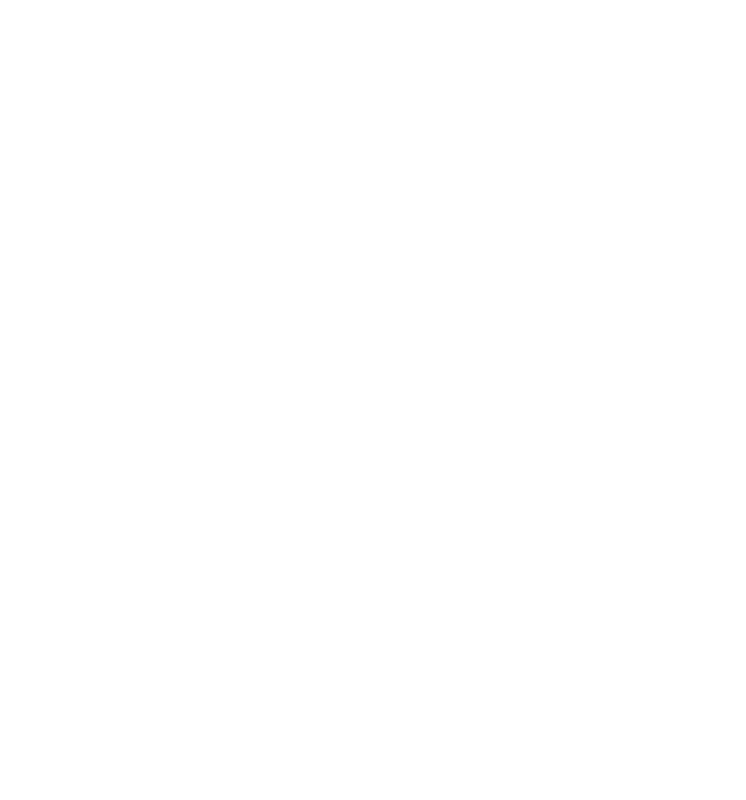
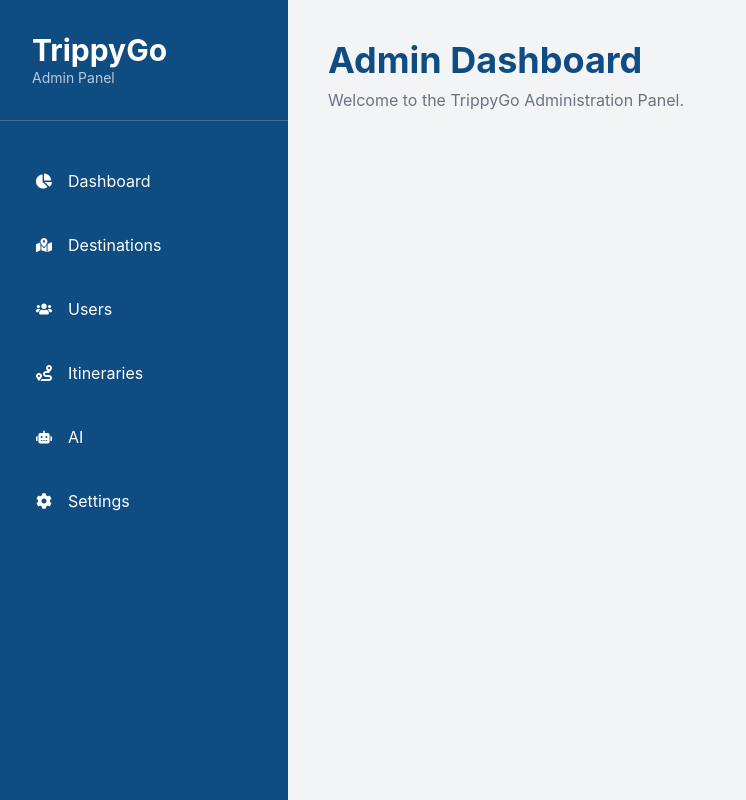
Before and after one commit to ayusha1223/TrippyGo, a React app: page /admin in a window 1280 px wide. Before the commit this address had no page. Shown: the whole page, without its empty margins (0-746 px from the left). Built offline with nearby package versions, Linux system fonts and the light colour scheme; the HTML template or start-up script is replaced by a standard one.

Commit message:
Admin stats added

```diff
--- a/src/App.jsx
+++ b/src/App.jsx
@@ -18,6 +18,7 @@
 import Saved from "./saved/pages/Saved";
 import Favorites from "./favorites/pages/Favorites";
 import Settings from "./settings/pages/Settings";
+import AdminDashboard from "./admin/pages/AdminDashboard";
 function App() {
 return ( <BrowserRouter> <Routes>
 
@@ -38,6 +39,10 @@
     <Route path="/dashboard" element={<Dashboard />} />
     <Route path="/favorites" element={<Favorites />} />
     <Route path="/explorer" element={<Adventures />} />
+    <Route
+  path="/admin"
+  element={<AdminDashboard />}
+/>
   <Route
     path="/destinations"
     element={<Destinations />}
--- /dev/null
+++ b/src/admin/components/AdminStats.jsx
@@ -0,0 +1,74 @@
+import {
+  FaUsers,
+  FaMapMarkedAlt,
+  FaRoute,
+  FaHeart,
+} from "react-icons/fa";
+
+const stats = [
+  {
+    title: "Users",
+    value: 0,
+    color: "bg-blue-500",
+    icon: <FaUsers size={28} />,
+  },
+  {
+    title: "Destinations",
+    value: 0,
+    color: "bg-green-500",
+    icon: <FaMapMarkedAlt size={28} />,
+  },
+  {
+    title: "Itineraries",
+    value: 0,
+    color: "bg-orange-500",
+    icon: <FaRoute size={28} />,
+  },
+  {
+    title: "Favorites",
+    value: 0,
+    color: "bg-red-500",
+    icon: <FaHeart size={28} />,
+  },
+];
+
+export default function AdminStats() {
+  return (
+    <div className="grid lg:grid-cols-4 md:grid-cols-2 gap-6">
+
+      {stats.map((item) => (
+
+        <div
+          key={item.title}
+          className="bg-white rounded-3xl shadow-lg p-6"
+        >
+
+          <div className="flex justify-between items-center">
+
+            <div>
+
+              <p className="text-gray-500">
+                {item.title}
+              </p>
+
+              <h2 className="text-4xl font-bold mt-2">
+                {item.value}
+              </h2>
+
+            </div>
+
+            <div
+              className={`${item.color} w-16 h-16 rounded-2xl text-white flex items-center justify-center`}
+            >
+              {item.icon}
+            </div>
+
+          </div>
+
+        </div>
+
+      ))}
+
+    </div>
+  );
+}
```
